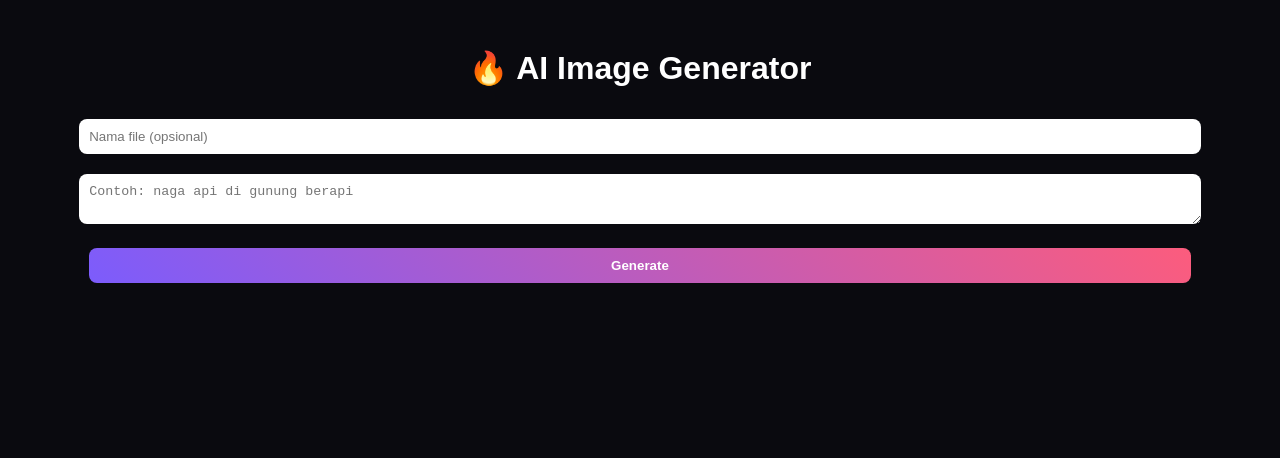
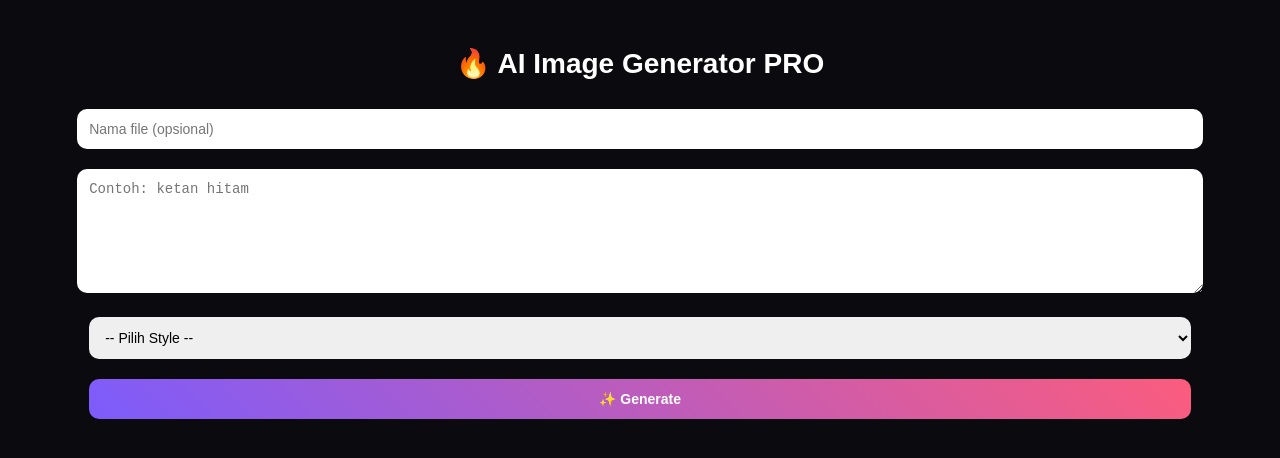
Before and after one commit to fdropp28/ai-image-generator, a plain HTML site: page index.html in a window 1280 px wide. Drawn offline with Linux system fonts and the light colour scheme.

Commit message:
Update index.html

```diff
--- a/index.html
+++ b/index.html
@@ -3,7 +3,7 @@
 <head>
 <meta charset="UTF-8">
 <meta name="viewport" content="width=device-width, initial-scale=1.0">
-<title>AI Image Generator</title>
+<title>AI Image Generator PRO</title>
 
 <style>
 body {
@@ -13,25 +13,34 @@ body {
   text-align:center;
   padding:20px;
 }
-input, textarea, button {
+h1 {
+  font-size:28px;
+}
+input, textarea, button, select {
   width:90%;
   margin:10px;
-  padding:10px;
-  border-radius:8px;
+  padding:12px;
+  border-radius:10px;
   border:none;
+  font-size:14px;
 }
+textarea { height:100px; }
+
 button {
   background:linear-gradient(45deg,#7c5cfc,#fc5c7d);
   color:white;
   font-weight:bold;
+  cursor:pointer;
 }
+
 img {
   max-width:90%;
   margin-top:20px;
-  border-radius:10px;
+  border-radius:12px;
 }
+
 #log {
-  margin-top:20px;
+  margin-top:15px;
   font-size:12px;
   color:#aaa;
 }
@@ -40,60 +49,41 @@ img {
 
 <body>
 
-<h1>🔥 AI Image Generator</h1>
+<h1>🔥 AI Image Generator PRO</h1>
 
 <input id="filename" placeholder="Nama file (opsional)">
-<textarea id="prompt" placeholder="Contoh: naga api di gunung berapi"></textarea>
 
-<button onclick="generate()">Generate</button>
+<textarea id="prompt" placeholder="Contoh: ketan hitam"></textarea>
+
+<select id="style">
+  <option value="">-- Pilih Style --</option>
+  <option value="ultra realistic, 4k, highly detailed">Realistic</option>
+  <option value="anime style, vibrant colors">Anime</option>
+  <option value="cinematic lighting, dramatic shadows">Cinematic</option>
+  <option value="digital art, concept art">Digital Art</option>
+</select>
+
+<button onclick="generate()">✨ Generate</button>
 
 <br>
 <img id="img">
+
 <div id="log"></div>
 
 <script>
+
 let currentUrl = "";
 
 function log(msg) {
-  document.getElementById("log").innerHTML += "<div>"+msg+"</div>";
+  document.getElementById("log").innerHTML = msg;
+}
+
+// 🔥 AUTO ENHANCE PROMPT
+function enhancePrompt(prompt, style) {
+  return prompt + ", " + style + ", ultra detailed, 8k, masterpiece";
 }
 
 function generate() {
   const prompt = document.getElementById("prompt").value.trim();
-  const filename = document.getElementById("filename").value || "ai-image";
-  const img = document.getElementById("img");
-
-  if(!prompt){
-    log("❌ Masukkan prompt dulu");
-    return;
-  }
-
-  log("⏳ Generating...");
-
-  // 🔥 FIX UTAMA (URL SIMPLE & STABIL)
-  const cleanPrompt = prompt.replace(/ /g,"%20");
-  const url = "https://image.pollinations.ai/prompt/"
-              + cleanPrompt
-              + "?t=" + Date.now();
-
-  img.onload = () => {
-    log("✅ Berhasil!");
-    currentUrl = url;
-
-    // auto download
-    const a = document.createElement("a");
-    a.href = url;
-    a.download = filename + ".png";
-    a.click();
-  };
-
-  img.onerror = () => {
-    log("❌ Gagal generate (API error / koneksi)");
-  };
-
-  img.src = url;
-}
-</script>
-
-</body>
-</html>
+  const style = document.getElementById("style").value;
+  const filename = document.getElementById("filename").value || "ai
```
